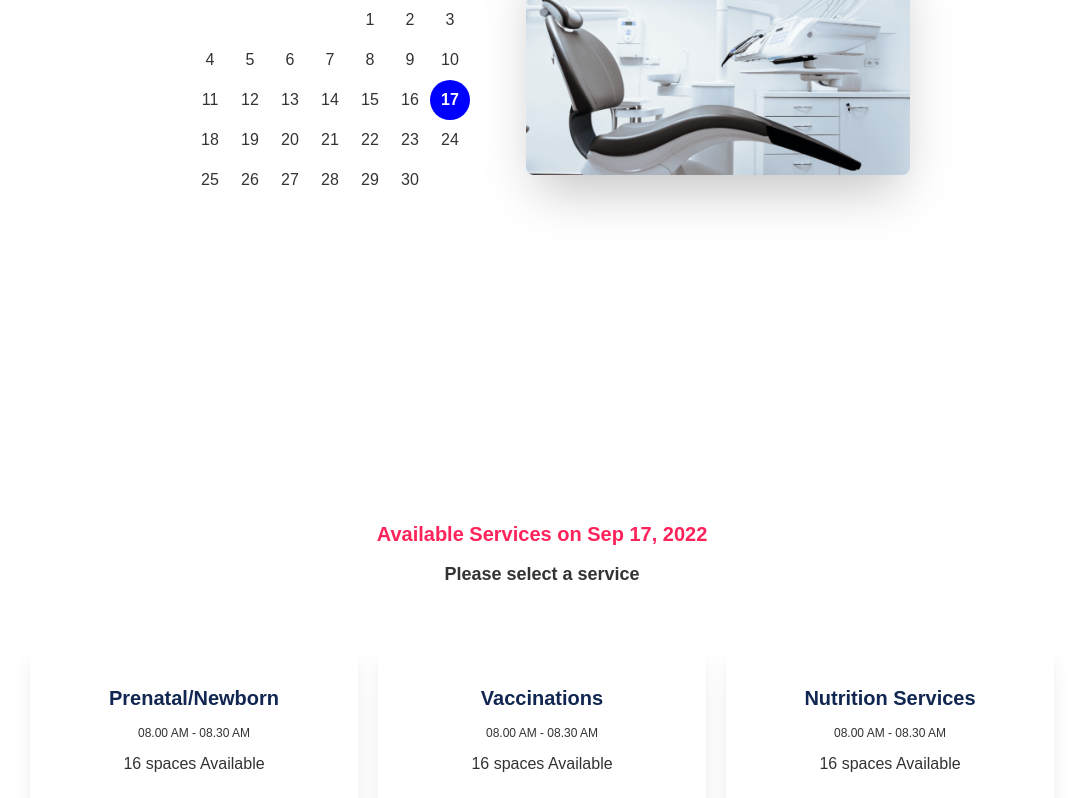
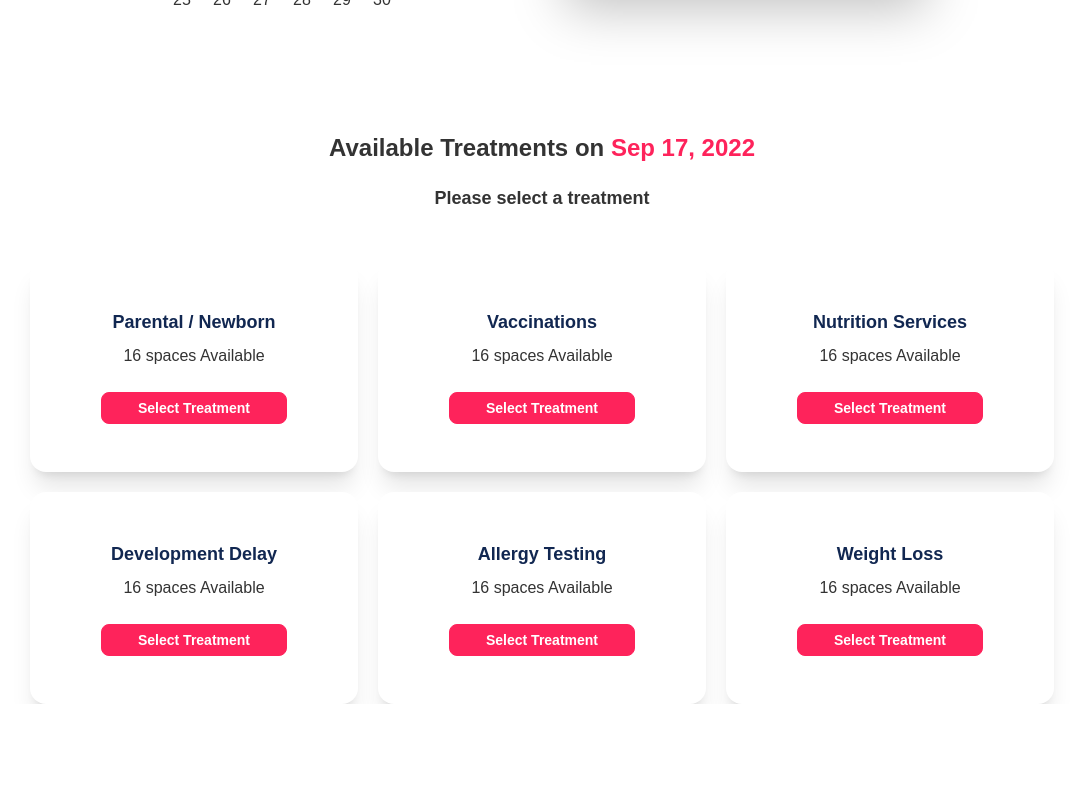
Before and after one commit to md-hasan-imam/medicpro-clinic-website, a React (Create React App) app: page /appointment in a window 1280 px wide. Shown: the part 440-1238 px from the top of the page, without its empty margins (98-1181 px from the left). After the commit the page ends 1144 px from the top, so only its background shows below. Built offline with nearby package versions, Linux system fonts and the light colour scheme.

Commit message:
upto available slots of treatments

```diff
--- a/package.json
+++ b/package.json
@@ -12,6 +12,7 @@
     "react-day-picker": "^8.2.1",
     "react-dom": "^18.2.0",
     "react-router-dom": "^6.4.0",
+    "react-router-hash-link": "^2.4.3",
     "react-scripts": "5.0.1",
     "web-vitals": "^2.1.4"
   },
--- a/public/services.json
+++ b/public/services.json
@@ -1,7 +1,7 @@
 [
   {
     "_id": 1,
-    "name": "Prenatal/Newborn",
+    "name": "Parental / Newborn",
     "slots": [
       "08.00 AM - 08.30 AM",
       "08.30 AM - 09.00 AM",
--- a/src/App.css
+++ b/src/App.css
@@ -1,4 +1,6 @@
-
+*{
+    scroll-behavior: smooth;
+}
 .experience-list li::before{
     content: '> ';
     color: #FE235B;
--- a/src/pages/appointment/AppointmentBanner.js
+++ b/src/pages/appointment/AppointmentBanner.js
@@ -4,13 +4,12 @@ import { DayPicker } from 'react-day-picker';
 
 import 'react-day-picker/dist/style.css';
 
-const AppointmentBanner = ({date, setDate}) => {
+const AppointmentBanner = ({ date, setDate }) => {
 
     return (
         <section>
-            <div className="hero min-h-screen bg-white">
-                <div>
-                    <div className="hero-content flex-col lg:flex-row-reverse lg:gap-10">
+            <div className="hero mt-16  mb-20 bg-white">
+                <div className="hero-content flex-col lg:flex-row-reverse lg:gap-x-24">
                     <img src={appointmentBanner} className="max-w-sm rounded-lg shadow-2xl" alt='doctor and patient' />
                     <div className=''>
                         <DayPicker
@@ -21,7 +20,6 @@ const AppointmentBanner = ({date, setDate}) => {
                     </div>
                 </div>
             </div>
-            </div>
 
         </section>
     );
--- a/src/pages/appointment/AvailableAppointments.js
+++ b/src/pages/appointment/AvailableAppointments.js
@@ -1,11 +1,12 @@
 import React, { useEffect, useState } from 'react';
 import { format } from 'date-fns';
 import Service from './Service';
+import AvailableSlots from './AvailableSlots';
 
 
 const AvailableAppointments = ({ date }) => {
 
-
+    const [selectedTreatment, setSelectedTreatment] = useState(null);
     const [services, setServices] = useState([]);
 
     useEffect(() => {
@@ -17,17 +18,35 @@ const AvailableAppointments = ({ date }) => {
     console.log(services)
 
     return (
-        <section id='reviews' className='px-5 md:px-10 lg:px-16 py-10'>
-            <div className='max-w-full text-center'>
-                <h3 className="text-md lg:text-md lg:text-xl font-semibold mt-5 text-primary">Available Services on {format(date, 'PP')}</h3>
-                <h3 className="text-lg font-semibold mt-3 mb-3 md:mb-12">Please select a service</h3>
+        <section id='reviews' className='px-5 md:px-10 lg:px-16 '>
+            <div>
+                <div className='max-w-full text-center'>
+                    <h3 className="text-base md:text-xl lg:text-2xl font-semibold mt-5 ">Available Treatments on <span className='text-primary'>{format(date, 'PP')}</span> </h3>
+                    <h3 className="text-lg font-semibold mt-5 mb-3 md:mb-12">Please select a treatment</h3>
+                </div>
+                <div className='grid md:grid-cols-2 lg:grid-cols-3 gap-5 px-5 md:px-10 lg:px-16 mx-auto'>
+                    {
+                        services.map(service =>
+                            <Service
+                                service={service}
+                                setSelectedTreatment={setSelectedTreatment}
+                                key={service._id}
+                            ></Service>)
+                    }
+                </div>
             </div>
-            <div className='grid md:grid-cols-2 lg:grid-cols-3 gap-5 px-5 md:px-10 lg:px-16 mx-auto'>
-                {
-                    services.map(service => <Service service={service} key={service._id}></Service>)
-                }
+            <div>
+                <div>
+                    {
+                        selectedTreatment && <AvailableSlots
+                        selectedTreatment={selectedTreatment}
+                        date={date}></AvailableSlots>
+                    }
+                </div>
+            </div>
 
-            </div>
+
+
         </section>
     );
 };
--- /dev/null
+++ b/src/pages/appointment/AvailableSlots.js
@@ -0,0 +1,24 @@
+import React from 'react';
+import Slot from './Slot';
+
+const AvailableSlots = ({selectedTreatment, date}) => {
+
+    const {name, slots}= selectedTreatment;
+
+    return (
+        <section id='slots' className='my-20 pt-10'>
+            <div className='max-w-full text-center'>
+                <h3 className="text-md lg:text-md lg:text-2xl font-semibold my-5 ">Available slots for <span className='text-primary'>{name}</span></h3>
+                <h3 className="text-lg font-semibold mt-3 mb-3 md:mb-12">Please select a treatment</h3>
+            </div>
+            <div className='grid md:grid-cols-3 lg:grid-cols-4 gap-3 lg:gap-7 '>
+                {
+                    slots.map(slot => <Slot slot={slot} name={name} date={date}></Slot>)
+                }
+            </div>
+
+        </section>
+    );
+};
+
+export default AvailableSlots;
--- /dev/null
+++ b/src/pages/appointment/BookingModal.js
@@ -0,0 +1,26 @@
+
+import React from 'react';
+import { format } from 'date-fns';
+
+
+const BookingModal = ({name, slot, date}) => {
+    return (
+        <div>
+            <input type="checkbox" id="booking-modal" className="modal-toggle" />
+            <div className="modal modal-bottom sm:modal-middle">
+                <div className="modal-box">
+                    <label htmlFor="booking-modal" className="btn btn-sm btn-circle absolute right-2 top-2">✕</label>
+                    <h3 className="font-bold text-lg text-secondary mb-5">Booking for: {name}</h3>
+                    <h3 className="font-normal text-left text-secondary">Booking slot: {slot}</h3>
+                    <h3 className="font-normal text-left text-secondary">Booking on :{format(date, 'PP')}</h3>
+                    <p className="py-4">You've been selected for a chance to get one year of subscription to use Wikipedia for free!</p>
+                    <div className="modal-action">
+                        <label htmlFor="booking-modal" className="btn">Yay!</label>
+                    </div>
+                </div>
+            </div>
+        </div>
+    );
+};
+
+export default BookingModal;
--- a/src/pages/appointment/Service.js
+++ b/src/pages/appointment/Service.js
@@ -1,24 +1,35 @@
-import React from 'react';
+import React, { useState } from 'react';
+import { Link } from 'react-router-dom';
 
-const Service = ({ service }) => {
+const Service = ({ service, setSelectedTreatment }) => {
 
     const { name, slots } = service;
 
+
     return (
+        <section>
             <div className='card  shadow-xl p-4 bg-white' >
                 <div className="card-body text-center">
-                <h2 className="text-base lg:text-xl text-secondary font-semibold">{name}</h2>
-                <p>
+                    <h2 className="text-base lg:text-lg text-secondary font-semibold">{name}</h2>
+                    {/* <p>
                         {slots.length ?
                             <span className='text-xs'>{slots[0]}</span>
                             : <span className='text-error text-xs'>Try another date</span>
                         }
+                    </p> */}
+                    {
+                        slots.length ?  <p className='text-center'>{service.slots.length} {slots.length > 1 ? ' spaces' : ' space'} Available
                         </p>
-                <p className='text-center'>{service.slots.length} {slots.length > 1 ? ' spaces' : ' space'} Available
-                </p>
-                <button className="btn btn-primary lg:w-4/5 btn-sm text-white text-xs md:text-sm font-semibold mt-4 mx-auto">Book Appointment</button>
+                        :
+                        <span className='text-error text-xs'>Try another date</span>
+                    }
+
+                    <a href='#slots' >
+                        <button onClick={() => setSelectedTreatment(service)} disabled={slots.length === 0} className="btn btn-primary capitalize lg:w-4/5 btn-sm text-white text-xs md:text-sm font-semibold mt-4 mx-auto">Select Treatment</button>
+                    </a>
                 </div>
             </div>
+        </section>
     );
 };
 
--- /dev/null
+++ b/src/pages/appointment/Slot.js
@@ -0,0 +1,21 @@
+import React from 'react';
+import BookingModal from './BookingModal';
+
+const Slot = ({slot, name, date}) => {
+
+    return (
+        <div className='max-w-full rounded-lg shadow-xl p-7 bg-white' >
+            <div className=" text-center">
+                {/* <h2 className=" lg:text-sm text-secondary font-semibold">{name}</h2> */}
+                <p className='text-base mt-5'>{slot}</p>
+
+
+                <label htmlFor="booking-modal" className="btn btn-primary lg:w-4/5 btn-sm text-white text-xs  font-semibold mt-5 mb-3 mx-auto">Book Appointment</label>
+
+                <BookingModal name={name} slot={slot} date={date}></BookingModal>
+            </div>
+        </div>
+    );
+};
+
+export default Slot;
```
Also changed, not shown: 1 other file (tests, documents, lock files or other folders). Lines whose indentation alone changed are shown as unchanged.
